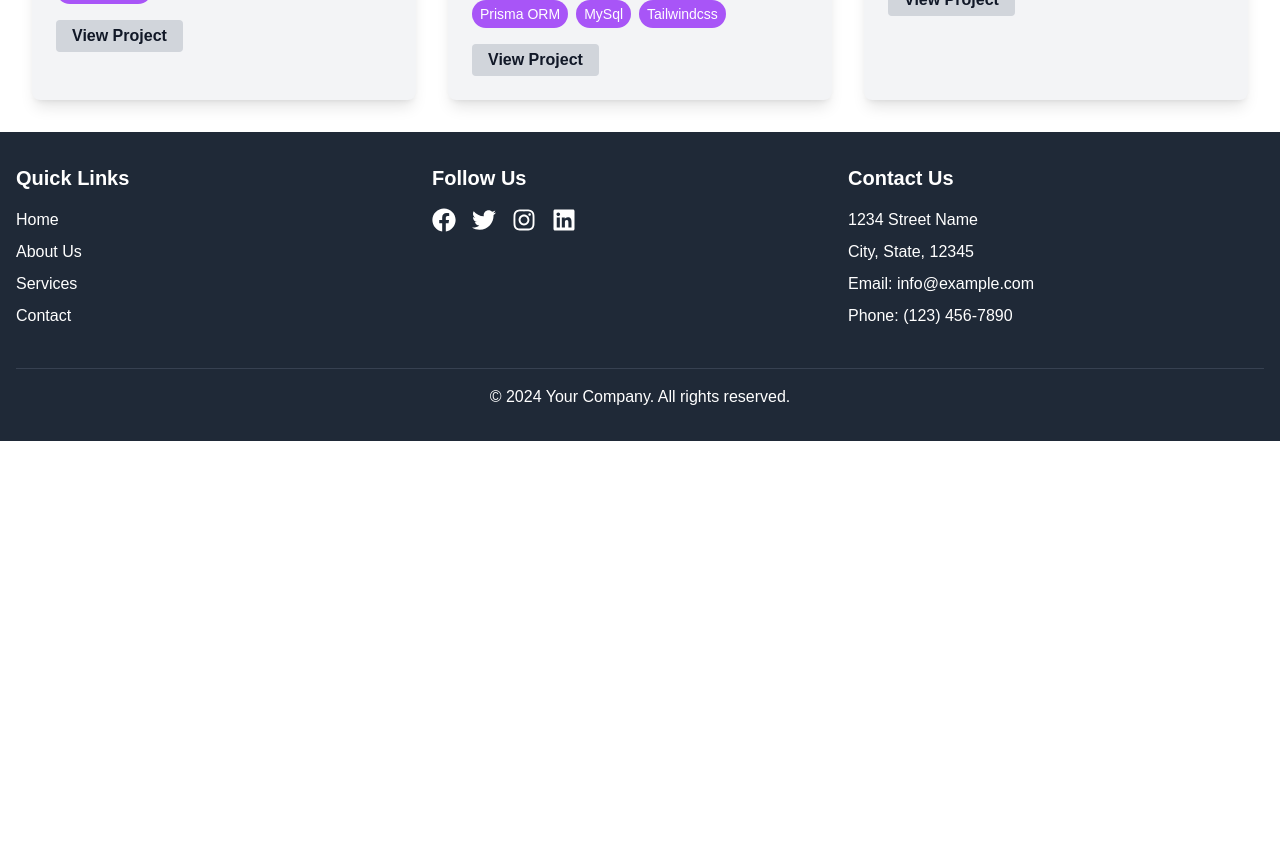
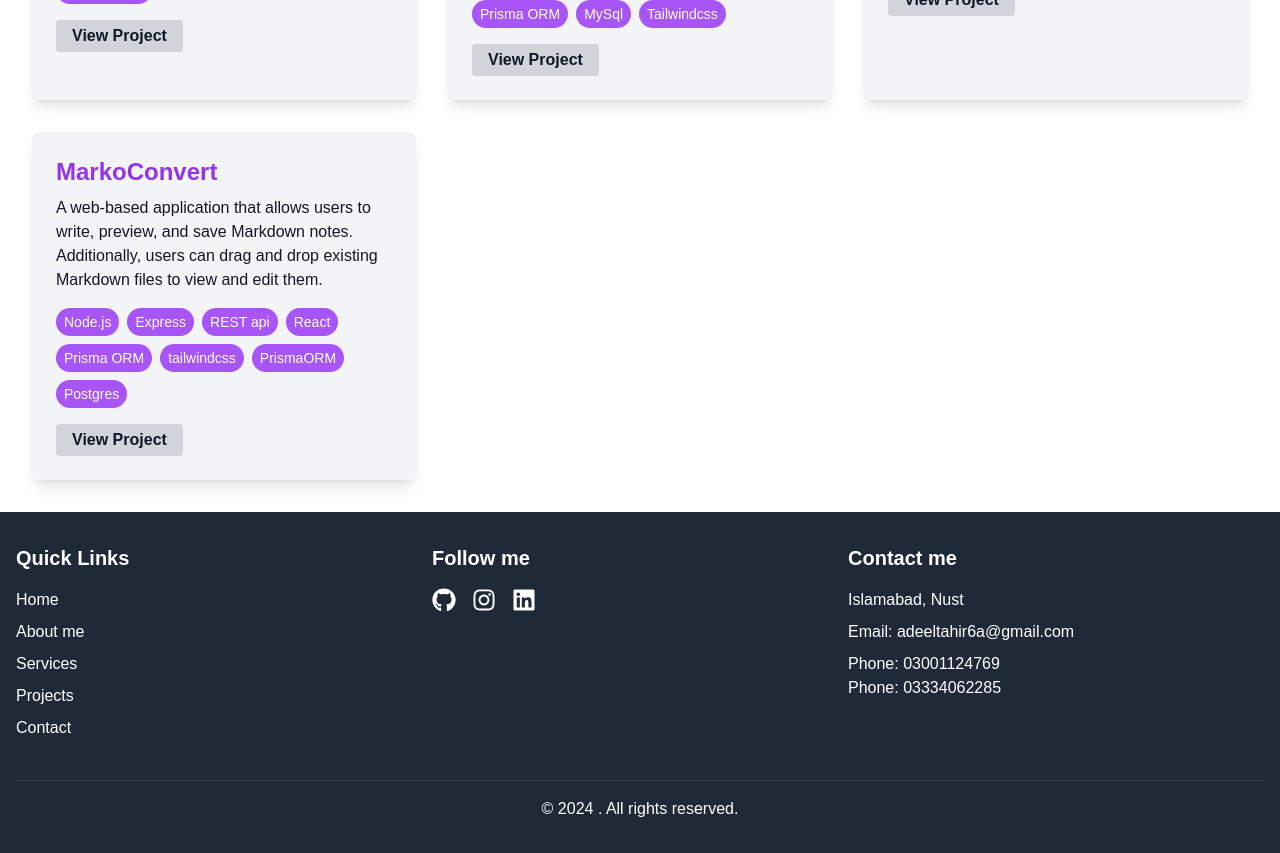
Before and after one commit to AdeelTahir-SE/portfolio, a Next.js app: page /Projects in a window 1280 px wide. Shown: the part 920-1773 px from the top of the page. Before the commit the page ends 1361 px from the top, so only its background shows below. Built offline with nearby package versions, Linux system fonts and the light colour scheme.

Commit message:
modified

```diff
--- a/app/AboutMe/page.js
+++ b/app/AboutMe/page.js
@@ -22,7 +22,7 @@ export default function AboutMe() {
         <div className="grid grid-cols-1 md:grid-cols-2 lg:grid-cols-3 gap-8">
           <div className="bg-white dark:bg-gray-800 p-6 rounded-lg shadow-lg">
             <h3 className="text-3xl font-extrabold mb-4 text-purple-600">Skills</h3>
-            <ul className="list-disc list-inside space-y-2 text-lg flex grid grid-cols-2">
+            <ul className="list-disc list-inside space-y-2 text-lg  grid-cols-2">
               <li>JavaScript</li>
               <li>Typescript</li>
               <li>React.js</li>
--- a/app/ContactMe/page.js
+++ b/app/ContactMe/page.js
@@ -1,11 +1,14 @@
 // pages/contact.js
 "use client"
 import React from 'react';
+import { useState } from 'react';
 
 
+export default function ContactMe() {
+    const  [loader,setLoader]=useState(false);
     async function handleFormSubmit(event) {
         event.preventDefault(); // Prevent the default form submission
-
+      setLoader(true)
         const form = event.target;
         const formData = new FormData(form);
 
@@ -22,9 +25,13 @@ async function handleFormSubmit(event) {
           });
 
           if (res.ok) {
+            setLoader(false)
             alert('Message sent');
+
             form.reset(); // Reset the form after successful submission
           } else {
+            setLoader(false)
+
             alert('Failed to send message');
           }
         } catch (error) {
@@ -32,8 +39,6 @@ async function handleFormSubmit(event) {
           alert('An error occurred while sending the message.');
         }
       }
-
-export default function ContactMe() {
   return (
     <div className="min-h-screen bg-purple-50 flex items-center justify-center dark:bg-slate-900">
       <div className="bg-white p-8 rounded-lg shadow-lg w-full max-w-md dark:bg-slate-800" >
@@ -75,16 +80,29 @@ export default function ContactMe() {
               required
             ></textarea>
           </div>
-          <div className="flex items-center justify-between">
+          <div className="flex items-center justify-between flex-row">
             <button
               type="submit"
               className="bg-purple-500 hover:bg-purple-700 text-white font-bold py-2 px-4 rounded focus:outline-none focus:shadow-outline"
             >
               Send
             </button>
+            {loader&&/* From Uiverse.io by yohohopizza */
+<div class="flex flex-row gap-2 mt-2 ml-4">
+  <div class="w-4 h-4 rounded-full bg-purple-500 animate-bounce"></div>
+  <div
+    class="w-4 h-4 rounded-full bg-purple-500 animate-bounce [animation-delay:-.3s]"
+  ></div>
+  <div
+    class="w-4 h-4 rounded-full bg-purple-500 animate-bounce [animation-delay:-.5s]"
+  ></div>
+</div>
+}
           </div>
         </form>
+
       </div>
+
     </div>
   );
 }
--- a/app/Projects/page.js
+++ b/app/Projects/page.js
@@ -39,6 +39,12 @@ const projects = [
     description: 'A web-based application that allows users to write, preview, and save Markdown notes. Additionally, users can drag and drop existing Markdown files to view and edit them.',
     link: 'https://github.com/AdeelTahir-SE/MarkoConvert',
     techs: ['Node.js', 'Express', ,'REST api','React','Prisma ORM','tailwindcss','PrismaORM','Postgres']
+  },
+  {
+    title: 'MarkoConvert',
+    description: 'A web-based application that allows users to write, preview, and save Markdown notes. Additionally, users can drag and drop existing Markdown files to view and edit them.',
+    link: 'https://github.com/AdeelTahir-SE/MarkoConvert',
+    techs: ['Node.js', 'Express', ,'REST api','React','Prisma ORM','tailwindcss','PrismaORM','Postgres']
   }
 ];
 
--- a/app/api/contact/route.js
+++ b/app/api/contact/route.js
@@ -11,14 +11,14 @@ console.log(body)
       service: 'Gmail',
       auth: {
         user: body.email, // Use environment variable for email
-        pass: "hivc ivla mifz tfbl", // Use environment variable for email password
+        pass: process.env.GMAIL_PASS, // Use environment variable for email password
       },
     });
 
     // Set up email data
     let mailOptions = {
       from: body.email, // Sender address (from the form input)
-      to: "adeeltahir6a@gmail.com", // List of receivers
+      to: process.env.MY_EMAIL, // List of receivers
       subject: 'New Client Request', // Subject line
       text: `Name: ${body.name}\nEmail: ${body.email}\nMessage: ${body.message}`, // Plain text body
     };
--- a/app/page.js
+++ b/app/page.js
@@ -52,6 +52,12 @@ const projects = [
     description: 'Allows users to manage to-do items with endpoints for CRUD operations, secured using JWT and Prisma for database interactions.',
     techs: ['Node.js', 'Express', 'REST api', 'Postgres', 'Prisma ORM']
   }
+  ,
+  {
+    title: 'See more Projects',
+    description: 'For More projects visit Projects PAGE',
+    techs: []
+  }
 ];
 
 export default function Home() {
@@ -81,9 +87,7 @@ export default function Home() {
 
   return (
     <div
-      className={`w-full flex flex-col items-center justify-center pb-32 ${
-        theme === "dark" ? "bg-black text-white" : "bg-white text-black"
-      }`}
+      className={'w-full flex flex-col items-center justify-center pb-32 bg-white text-black dark:bg-black dark:text-white'}
     >
       <div className="flex flex-col md:flex-row items-center justify-between border-b-2 p-3 w-full">
         <div className="text-center mb-8 md:mb-0 md:mx-28">
@@ -100,7 +104,7 @@ export default function Home() {
           alt="Picture of the author"
           width={450}
           height={400}
-          className="w-64 h-64 md:w-96 md:h-96 mr-9"
+          className="w-64 h-64 md:w-96 md:h-80 mr-9"
         />
       </div>
       <div className="flex flex-col items-center">
--- a/components/ui/Footer.jsx
+++ b/components/ui/Footer.jsx
@@ -1,5 +1,5 @@
 import Link from 'next/link';
-import { FaFacebook, FaTwitter, FaInstagram, FaLinkedin } from 'react-icons/fa';
+import {  FaInstagram, FaLinkedin, FaGithub } from 'react-icons/fa';
 
 export default function Footer() {
   return (
@@ -20,17 +20,22 @@ export default function Footer() {
                   </Link>
                 </li>
                 <li className="mb-2">
-                  <Link href="/about" className="hover:underline">
-                    About Us
+                  <Link href="/AboutMe" className="hover:underline">
+                    About me
                   </Link>
                 </li>
                 <li className="mb-2">
-                  <Link href="/services" className="hover:underline">
+                  <Link href="/Services" className="hover:underline">
                     Services
                   </Link>
                 </li>
                 <li className="mb-2">
-                  <Link href="/contact" className="hover:underline">
+                  <Link href="/Projects" className="hover:underline">
+                    Projects
+                  </Link>
+                </li>
+                <li className="mb-2">
+                  <Link href="/ContactMe" className="hover:underline">
                     Contact
                   </Link>
                 </li>
@@ -39,18 +44,16 @@ export default function Footer() {
 
             {/* Social Media Links */}
             <div className="w-full md:w-1/3 mb-6 md:mb-0">
-              <h2 className="text-xl font-semibold mb-4">Follow Us</h2>
+              <h2 className="text-xl font-semibold mb-4">Follow me</h2>
               <div className="flex space-x-4">
-                <a href="https://facebook.com" target="_blank" rel="noopener noreferrer" className="hover:text-gray-400">
-                  <FaFacebook size={24} />
+
+                <a href="https://github.com/AdeelTahir-SE" target="_blank" rel="noopener noreferrer" className="hover:text-gray-400">
+                  <FaGithub size={24} />
                 </a>
-                <a href="https://twitter.com" target="_blank" rel="noopener noreferrer" className="hover:text-gray-400">
-                  <FaTwitter size={24} />
-                </a>
-                <a href="https://instagram.com" target="_blank" rel="noopener noreferrer" className="hover:text-gray-400">
+                <a href="https://www.instagram.com/adeeltahir150/?hl=en" target="_blank" rel="noopener noreferrer" className="hover:text-gray-400">
                   <FaInstagram size={24} />
                 </a>
-                <a href="https://linkedin.com" target="_blank" rel="noopener noreferrer" className="hover:text-gray-400">
+                <a href="https://www.linkedin.com/in/adeel-tahir-41ba212b9/" target="_blank" rel="noopener noreferrer" className="hover:text-gray-400">
                   <FaLinkedin size={24} />
                 </a>
               </div>
@@ -58,17 +61,17 @@ export default function Footer() {
 
             {/* Contact Information */}
             <div className="w-full md:w-1/3">
-              <h2 className="text-xl font-semibold mb-4">Contact Us</h2>
-              <p className="mb-2">1234 Street Name</p>
-              <p className="mb-2">City, State, 12345</p>
-              <p className="mb-2">Email: info@example.com</p>
-              <p>Phone: (123) 456-7890</p>
+              <h2 className="text-xl font-semibold mb-4">Contact me</h2>
+              <p className="mb-2">Islamabad, Nust</p>
+              <p className="mb-2">Email: adeeltahir6a@gmail.com</p>
+              <p>Phone: 03001124769</p>
+              <p>Phone: 03334062285</p>
             </div>
           </div>
 
           {/* Copyright */}
           <div className="mt-8 text-center border-t border-gray-700 pt-4">
-            <p>&copy; 2024 Your Company. All rights reserved.</p>
+            <p>&copy; 2024 . All rights reserved.</p>
           </div>
         </div>
       </footer>
```
Lines whose indentation alone changed are shown as unchanged.
